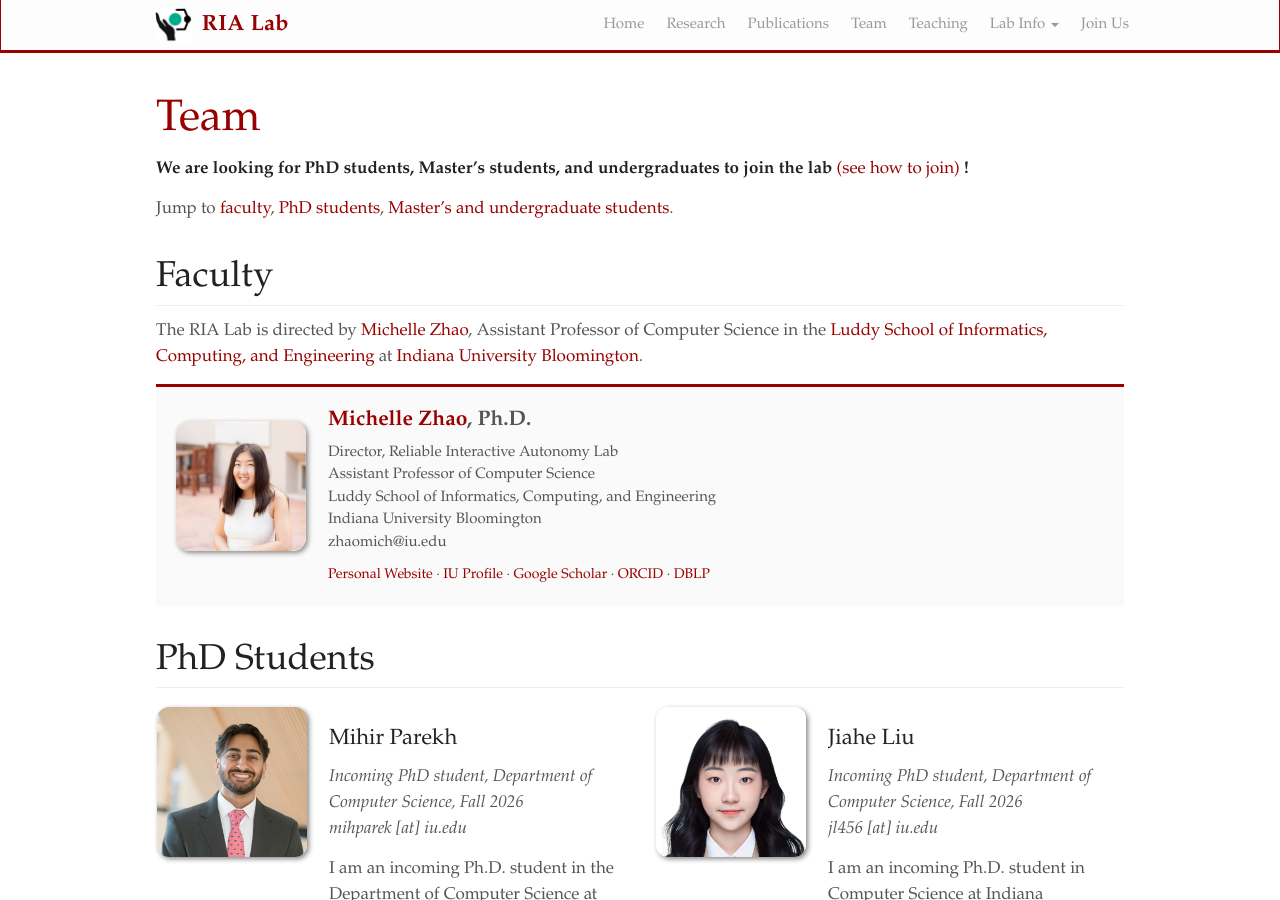
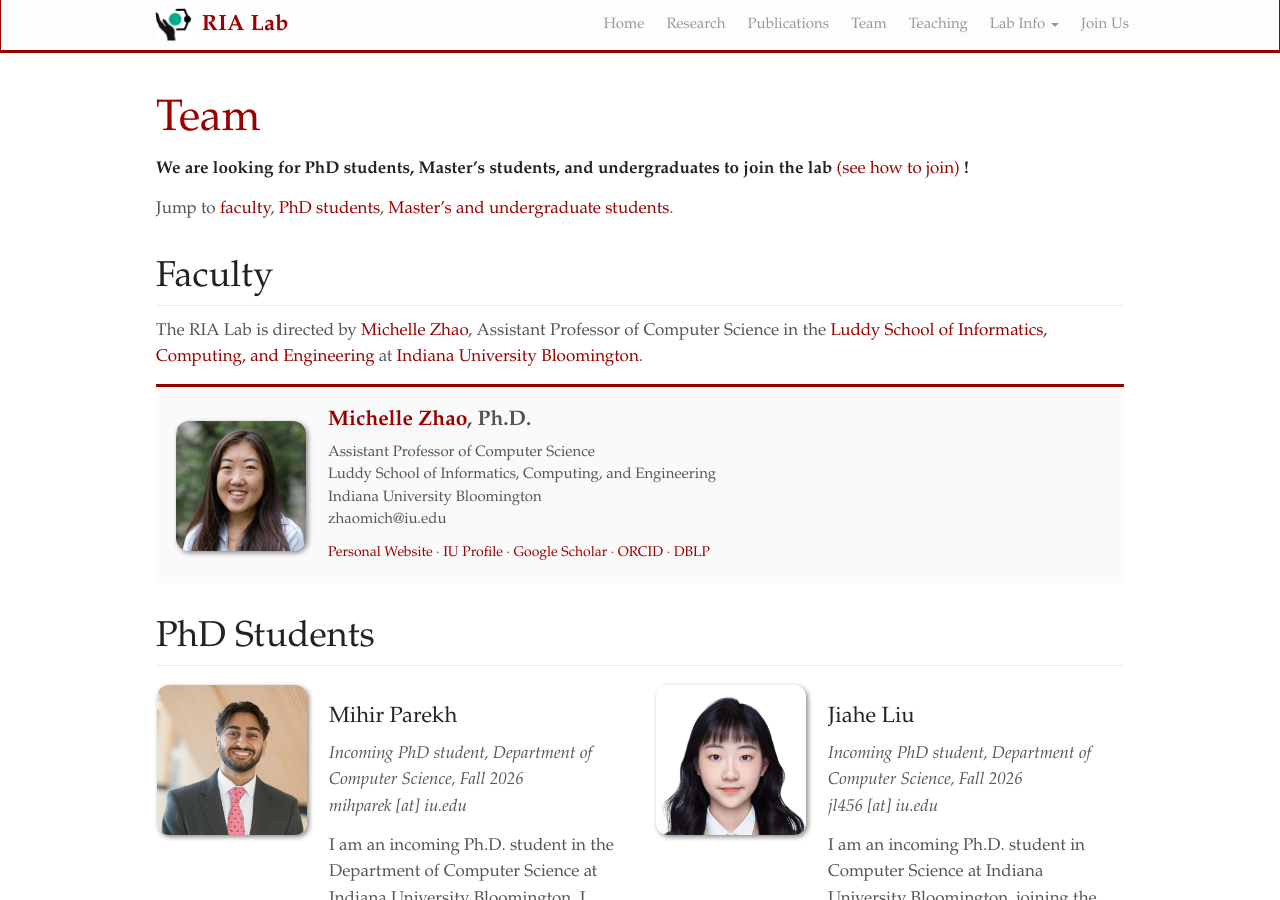
Before and after one commit to reliable-interactive-autonomy-lab/reliable-interactive-autonomy-lab.github.io, a Jekyll site: the page built from _pages/team.md, in a window 1280 px wide and 900 px high. Built offline with Jekyll 4.4.1, drawn with Linux system fonts in a browser that asks for light colours; nearby versions of some CDN libraries.

```diff
--- a/_config.yml
+++ b/_config.yml
@@ -46,7 +46,9 @@ department:
 director:
   name: Michelle Zhao
   suffix: Ph.D.
-  role: Director, Reliable Interactive Autonomy Lab
+  # role: optional line above the academic title on the director card.
+  # Left unset so the card shows only the academic title and affiliation.
+  # role: Director, Reliable Interactive Autonomy Lab
   title: Assistant Professor of Computer Science
   website: https://michellezhao.net/
   iu_profile: https://luddy.iu.edu/people/zhao-michelle.html
--- a/_includes/director-card.html
+++ b/_includes/director-card.html
@@ -1,19 +1,18 @@
 {% comment %}
-  The lab director's identity block. Used on the home page and the team page so
-  that the name, affiliation, and scholarly identifiers appear identically in
-  both places. Every field comes from `director:` in _config.yml.
+  The lab director's identity block, used on the team page. Every field comes
+  from `director:` in _config.yml; `role:` is optional and omitted when unset.
 
   Kramdown runs with `parse_block_html: true`, so the markup below is
   deliberately left-aligned: indenting it would make kramdown read the lines as
   an indented code block. `markdown="0"` keeps it out of the markdown parser.
 {% endcomment %}
 <div class="director-card clearfix" markdown="0">
-<img src="{{ '/images/teampic/michelle_zhao.png' | relative_url }}" class="director-photo" alt="{{ site.director.name }}, Director of the Reliable Interactive Autonomy Lab" />
+<img src="{{ '/images/teampic/michelle_zhao.jpg' | relative_url }}" class="director-photo" alt="{{ site.director.name }}" />
 <div class="director-meta">
 <p class="director-name"><a href="{{ site.director.website }}">{{ site.director.name }}</a>{% if site.director.suffix %}, {{ site.director.suffix }}{% endif %}</p>
 <p class="director-titles">
-{{ site.director.role }}<br />
-{{ site.director.title }}<br />
+{% if site.director.role %}{{ site.director.role }}<br />
+{% endif %}{{ site.director.title }}<br />
 <a href="{{ site.school.url }}">{{ site.school.name }}</a><br />
 <a href="{{ site.institution.url }}">{{ site.institution.name }}</a><br />
 <a href="mailto:{{ site.email }}">{{ site.email }}</a>
```
Also changed, not shown: images/teampic/michelle_zhao.jpg (added), images/teampic/michelle_zhao.png (deleted), 1 other file.
